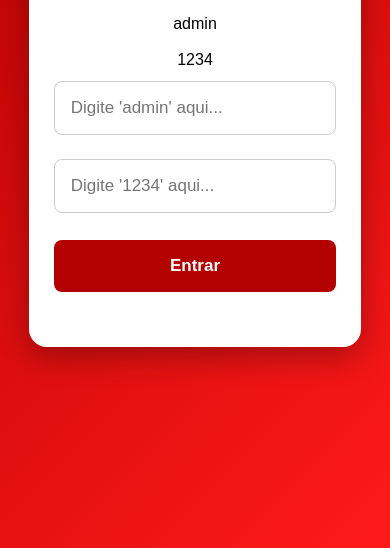
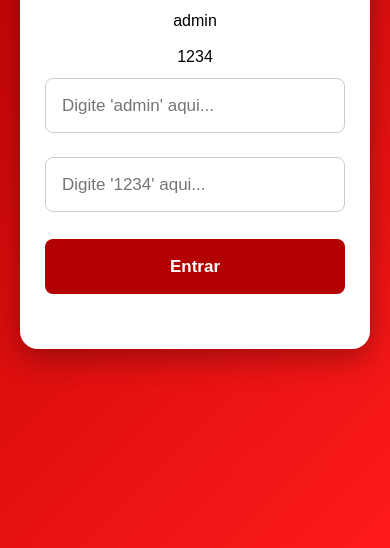
Before and after one commit to ypab-sketch/yamaha-store, a plain HTML site: page pages/login.html in a window 390 px wide. Shown: the part 296-844 px from the top of the page. Drawn offline with Linux system fonts and the light colour scheme.

Commit message:
Update login.css

```diff
--- a/css/login.css
+++ b/css/login.css
@@ -7,29 +7,27 @@
 
 body {
     min-height: 100vh;
-    display: flex;
-    justify-content: center;
-    align-items: center;
-
+    padding: 20px;
+    display:flex;
+    justify-content:center;
+    align-items:center;
     background: linear-gradient(135deg, #b30000, #ff1a1a);
-
-    padding: 20px;
 }
 
 .login-box {
 
-    background: #fff;
+    width:100%;
+    max-width:420px;
 
-    padding: 40px 30px;
+    background:white;
 
-    border-radius: 15px;
+    padding:40px;
 
-    width: 90%;
-    max-width: 420px;
+    border-radius:15px;
 
-    text-align: center;
+    text-align:center;
 
-    box-shadow: 0 10px 30px rgba(0,0,0,0.3);
+    box-shadow:0 10px 30px rgba(0,0,0,.3);
 
 }
 
@@ -119,48 +117,52 @@ body {
 @media (max-width: 480px) {
 
     body {
-        padding: 20px;
+        padding:20px;
     }
 
 
     .login-box {
 
-        width: 95%;
+        width:100%;
 
-        padding: 45px 25px;
+        padding:45px 25px;
 
-        border-radius: 18px;
+        border-radius:18px;
 
     }
 
 
     .login-box h2 {
 
-        font-size: 30px;
+        font-size:30px;
 
-        margin-bottom: 30px;
+        margin-bottom:30px;
 
     }
 
 
     .login-box input {
 
-        padding: 16px;
+        padding:16px;
 
-        font-size: 17px;
+        font-size:17px;
 
-        margin: 12px 0;
+        margin:12px 0;
+
+        height:55px;
 
     }
 
 
     .login-box button {
 
-        padding: 16px;
+        padding:16px;
 
-        font-size: 17px;
+        font-size:17px;
 
-        margin-top: 15px;
+        margin-top:15px;
+
+        height:55px;
 
     }
 
```
